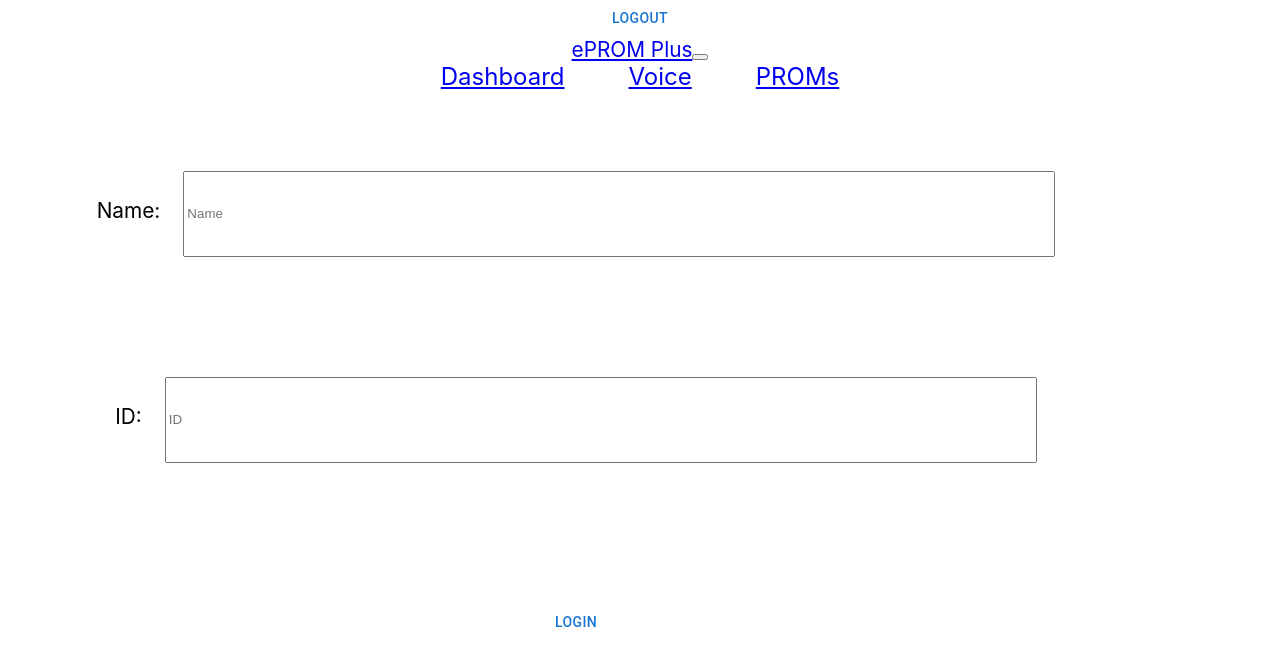
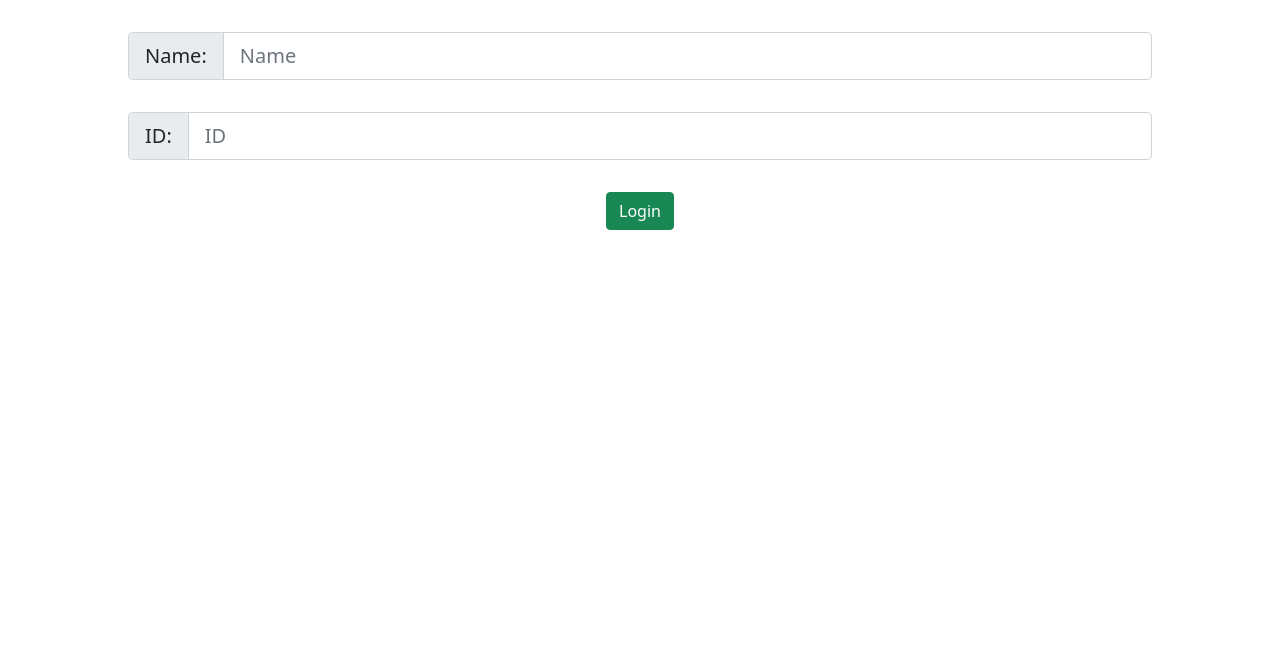
Before and after one commit to AhmedMohamedG/hackzurich2021, a React (Create React App) app: page /Patientdashboard in a window 1280 px wide. Shown: the top 666 px of the page. Built offline with nearby package versions, Linux system fonts and the light colour scheme.

Commit message:
styling with bootstrap

```diff
--- a/src/App.css
+++ b/src/App.css
@@ -1,29 +1,21 @@
+*{
+  box-sizing: border-box;
+}
+
+
 .App {
   text-align: center;
   font-size: 1.3rem;
 }
 
 /*Login - Start*/
-#logInform{
-width: 90%;
-}
-#logInform *{
-  margin: 5vh auto;
-  min-height: 10vh;
-}
-#logInform label{
-  width: 20%;
-  margin-right: 2% ;
-}
-#logInform input[type='text']{
-  width: 75%;
-}
-
-#logInform input[type='submit']{
-  display:block;
+.loginField{
+  width:80%;
   margin: auto;
 }
-
+.input-group {
+  margin: 2rem auto;
+}
 /*Login - End*/
 .promContanier{
 background-color:rgb(217, 238, 245);
@@ -48,3 +40,30 @@ background-color:rgb(217, 238, 245);
   margin: 2rem;
   font-size: 1.5rem;
 }
+.question input[type="image"]{
+  height: 5vw;
+  margin: 2vw;
+}
+.question{
+  box-shadow: 5px 10px #888888;
+
+}
+.questionText{
+  font-size: 2rem;
+  text-align: left;
+  font-weight: 600;
+  margin:2rem;
+}
+.questionButtons{
+  margin:2rem;
+}
+
+.logOutHolder{
+  width: 15%;
+  display:inline-block;
+}
+.navHolder{
+  width: 85%;
+  display:inline-block;
+
+}
--- a/src/App.js
+++ b/src/App.js
@@ -1,3 +1,4 @@
+import 'bootstrap/dist/css/bootstrap.min.css';
 import './App.css';
 import {get_breastcancerPROM} from './data/dummyData';
 import users from './data/dummyUserData';
@@ -6,10 +7,12 @@ import Dashboard from './Dashboard';
 import VoiceRecorder from './VoiceRecorder';
 import PatientDashboard from './PatientDashboard'
 import Router from './Router'
-import Button from '@mui/material/Button';
+//import Button from '@mui/material/Button';
 import { withRouter } from 'react-router';
 import { useHistory } from "react-router-dom";
 import NavBar from './NavBar'
+import { Accordion,FormControl, Button,InputGroup } from 'react-bootstrap';
+
 function App() {
   console.log('json data', JSON.parse(get_breastcancerPROM('patient1','patient1')))
   const [isLogedIn, setIsLogedIn] = useState(false);
@@ -59,45 +62,56 @@ function App() {
   }
   return (
     <div className="App">
+      {isLogedIn ?
       <nav className="App-nav">
+        <span className="navHolder">
+        <NavBar />
+        </span>
+        <span className="logOutHolder">
         <Button onClick={e => handleCLick(e)}>
           logOut
         </Button>
-        <NavBar />
+        </span>
       </nav>
+      :''}
       {
         !isLogedIn ?
         <form
           id="logInform"
           onSubmit={(e)=> handleSubmit(e)}
         >
-          <div>
-            <label>
-              Name:
-            </label>
-            <input type='text'
+          <div className="loginField">
+
+            <InputGroup size="lg">
+              <InputGroup.Text id="inputGroup-sizing-lg">Name:</InputGroup.Text>
+              <FormControl aria-label="Name"
+                            aria-describedby="inputGroup-sizing-sm"
+                            type='text'
                             name="nameInput"
                             id="nameInput"
                             required
                             placeholder="Name"
                             title="Enter your name"
-            >
-            </input>
+                            />
+            </InputGroup>
           </div>
-          <div>
-            <label>
-              ID:
-            </label>
-            <input type='text'
+          <div className="loginField">
+
+          <InputGroup size="lg">
+              <InputGroup.Text id="inputGroup-sizing-lg">ID:</InputGroup.Text>
+              <FormControl aria-label="ID"
+                            aria-describedby="inputGroup-sizing-sm"
+                            type='text'
                             name="idInput"
                             id="idInput"
                             required
                             placeholder="ID"
                             title="Enter your ID"
-            >
-            </input>
+                            />
+            </InputGroup>
           </div>
           <Button
+          variant="success"
           type="submit"
           value="LogIN"
           >
--- a/src/Question.jsx
+++ b/src/Question.jsx
@@ -1,6 +1,8 @@
 import React, { useState } from 'react';
 import Box from '@mui/material/Box';
 import Slider from '@mui/material/Slider';
+import VoiceRecorder from './VoiceRecorder';
+import { Accordion, Button } from 'react-bootstrap';
 
 function Question(props) {
   const {questionObj : question,Counter} = props;
@@ -32,13 +34,19 @@ function Question(props) {
     return value;
   }
 
+const handleClick_next = e=>{
+  e.preventDefault();
+  document?.getElementById?.(`question${Counter+1}`)?.scrollIntoView?.({behavior: "smooth"});
+}
+
+const handleClick_prev = e=>{
+  e.preventDefault();
+  document?.getElementById?.(`question${Counter-1}`)?.scrollIntoView?.({behavior: "smooth"});
+}
   return (
     <div id={`question${Counter}`}className="question">
-        <p>{question.text}</p>
-
-
+        <p className="questionText">{question.text}</p>
     <div className="sliedContainer">
-
     <Box sx={{ width: 300 }}>
       <Slider
         aria-label="Custom marks"
@@ -53,10 +61,59 @@ function Question(props) {
     </Box>
     </div>
     <div>
+
+
+    <div className="questionMedia">
+    </div>
+    </div>
+
+
+    <Accordion defaultActiveKey="0">
+  <Accordion.Item eventKey="0">
+    <Accordion.Header>
+      <input  type="image"
+            alt="Record"
+            src="https://raw.githubusercontent.com/AhmedMohamedG/hackzurich2021/master/public/cam.png"
+            />
+    </Accordion.Header>
+    <Accordion.Body>
+      camera comp
+    </Accordion.Body>
+  </Accordion.Item>
+  <Accordion.Item eventKey="1">
+    <Accordion.Header>
     <input  type="image"
             alt="Record"
-            src="./mic.png"/>
-    </div>
+            src="https://raw.githubusercontent.com/AhmedMohamedG/hackzurich2021/master/public/mic.png"
+            />
+
+    </Accordion.Header>
+    <Accordion.Body>
+          <VoiceRecorder />
+    </Accordion.Body>
+  </Accordion.Item>
+</Accordion>
+
+
+
+
+
+
+
+
+
+<Button
+variant="primary"
+className='questionButtons'
+onClick={e => handleClick_next(e)}>
+  Next
+</Button>
+<Button
+variant="primary"
+className='questionButtons'
+onClick={e => handleClick_prev(e)}>
+  Previous
+</Button>
 
    </div>
   );
--- a/src/data/dummyData.js
+++ b/src/data/dummyData.js
@@ -34,12 +34,12 @@ const breastcancerPROM = {
 
 }
 
-
+const jsonData = require('./ICHOM_PROM_breast_cancer.json')
 export const get_breastcancerPROM = (patientName,patientID )=>{
     const questionsObject = { patientName,
                                  patientID,
                                  type:'breastcancerPROM',
-                                 questions:breastcancerPROM }
+                                 questions:jsonData }
     return JSON.stringify(questionsObject);
 }
 
```
Lines whose indentation alone changed are shown as unchanged.
